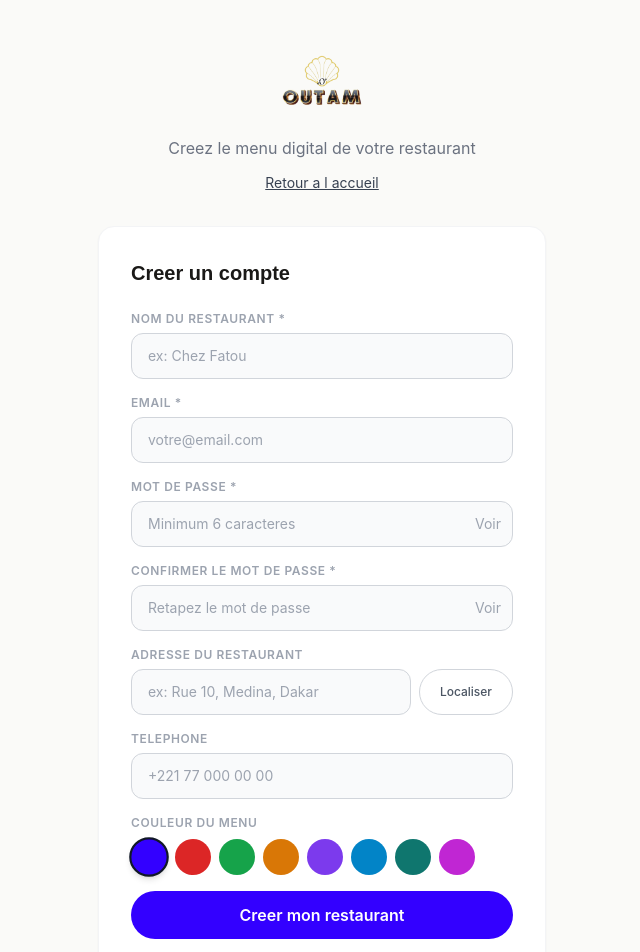
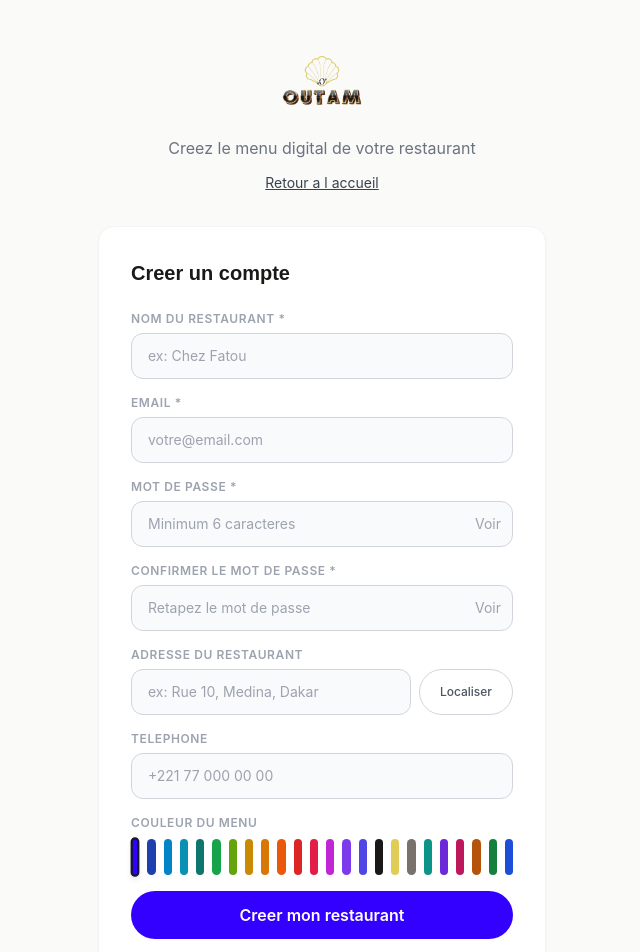
Before and after one commit to Bixen221/OUTAM, a Next.js app: page /auth/signup in a window 1280 px wide. Shown: the top 952 px of the page, without its empty margins (318-958 px from the left). Built offline with nearby package versions, Linux system fonts and the light colour scheme; no server answers.

Commit message:
Add 24 color choices for restaurant theme

```diff
--- a/src/app/auth/signup/page.tsx
+++ b/src/app/auth/signup/page.tsx
@@ -4,7 +4,7 @@ import { supabase } from '@/lib/supabase';
 import Link from 'next/link';
 import { useRouter } from 'next/navigation';
 
-const COLORS = ['#3300FF','#DC2626','#16A34A','#D97706','#7C3AED','#0284C7','#0F766E','#C026D3'];
+const COLORS = ['#3300FF','#1E40AF','#0284C7','#0891B2','#0F766E','#16A34A','#65A30D','#CA8A04','#D97706','#EA580C','#DC2626','#E11D48','#C026D3','#7C3AED','#4F46E5','#1A1917','#E0CD57','#78716C','#0D9488','#6D28D9','#BE185D','#B45309','#15803D','#1D4ED8'];
 
 export default function SignUp() {
   const [email, setEmail] = useState('');
```
